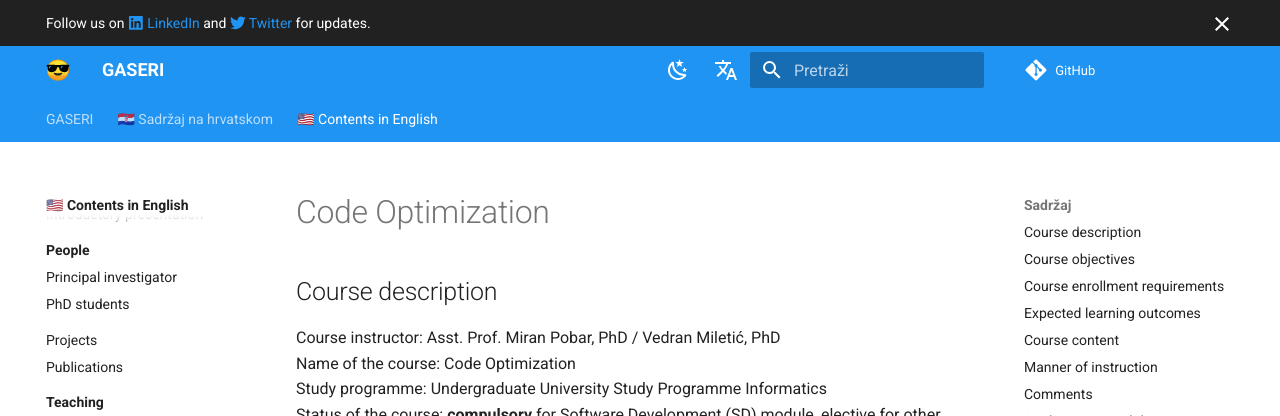
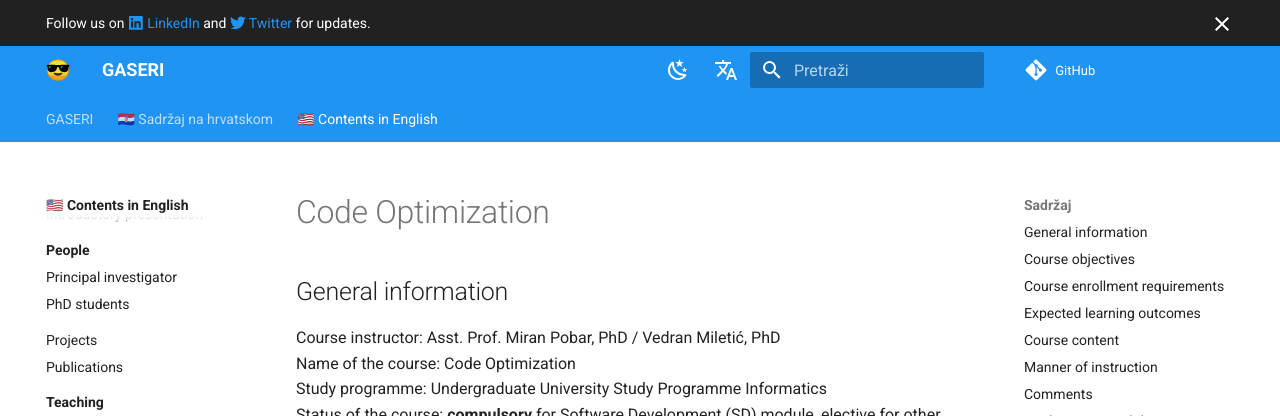
Before and after one commit to gaseri/website, an MkDocs documentation site: the page built from docs/en/teaching/programmes/revision-2019-2020/CO.md, in a window 1280 px wide and 900 px high. Shown: the top 416 px of the window. Built offline with MkDocs 1.6.1 and Material for MkDocs 9.7.7, drawn with Linux system fonts in a browser that asks for light colours; comment, search, counter and statistics services are not loaded.

Commit message:
Fixed wrong section title in CO programmes

```diff
--- a/docs/en/teaching/programmes/revision-2019-2020/CO.md
+++ b/docs/en/teaching/programmes/revision-2019-2020/CO.md
@@ -1,6 +1,6 @@
 # Code Optimization
 
-## Course description
+## General information
 
 Course instructor: Asst. Prof. Miran Pobar, PhD / Vedran Miletić, PhD
 Name of the course: Code Optimization
```
Also changed, not shown: docs/en/teaching/programmes/revision-2021-2022/CO.md (+1 -1 lines).
